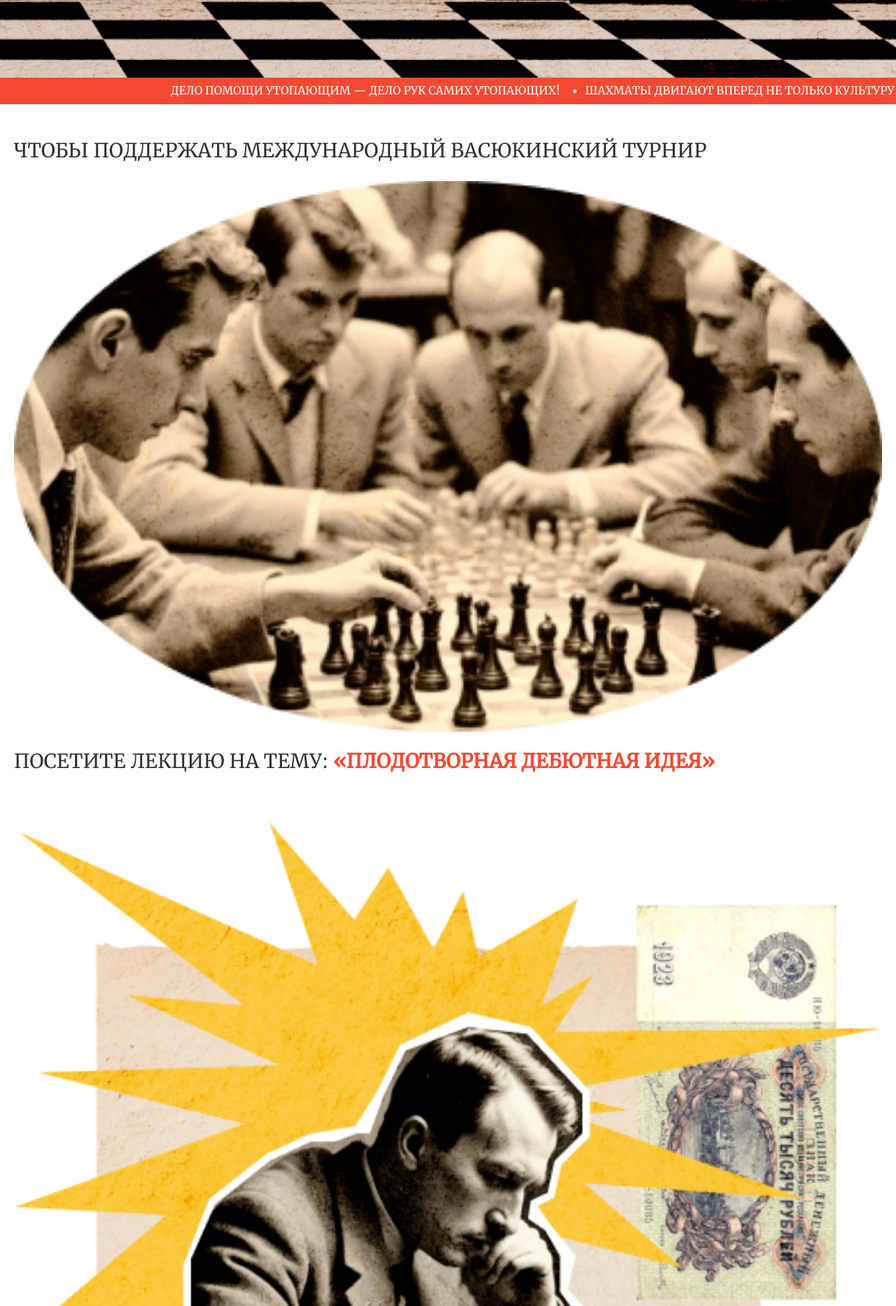
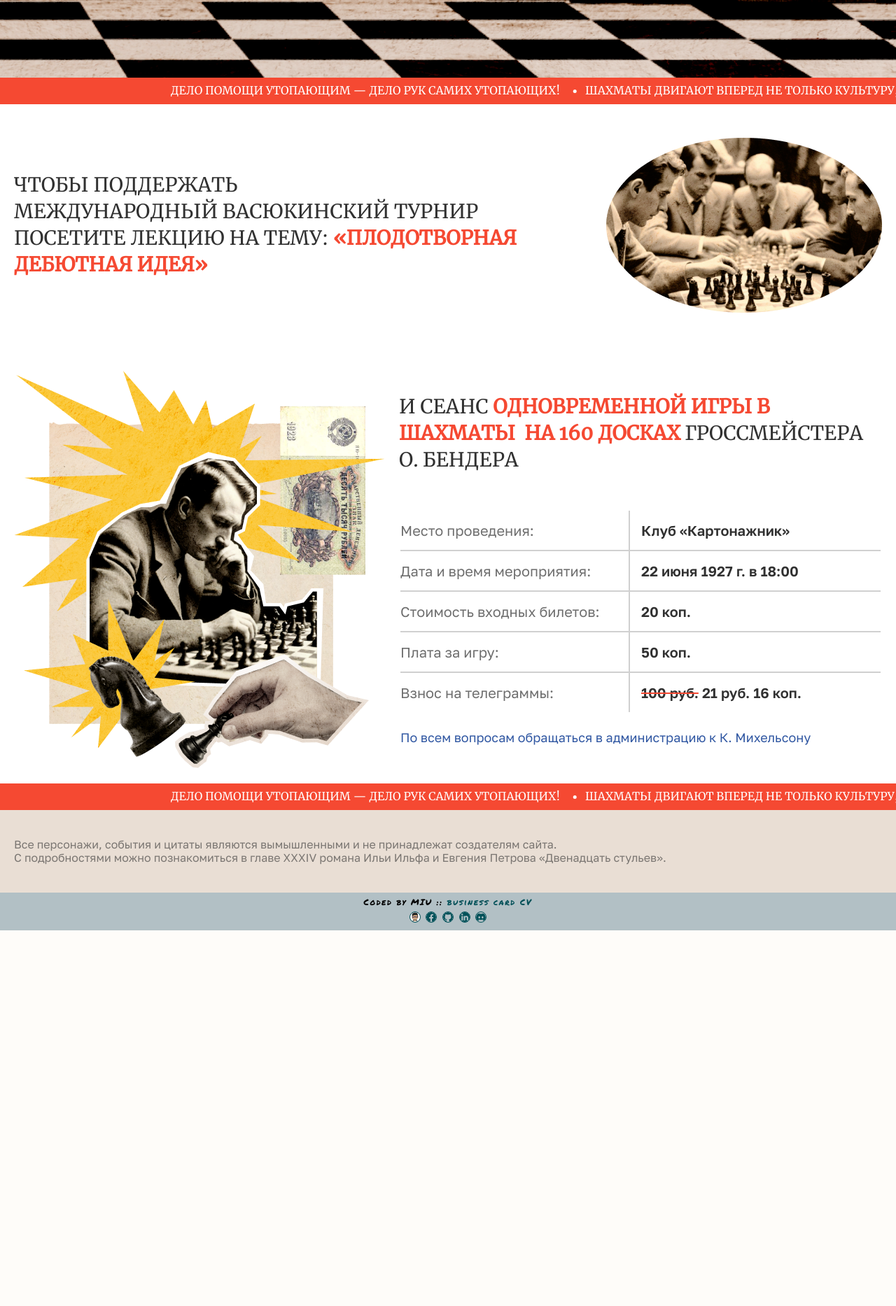
Before and after one commit to MIU-cz/My_works, a PHP site: page / in a window 1280 px wide. Shown: the part 663-2530 px from the top of the page at 70% size. After the commit the page ends 1993 px from the top, so only its background shows below. Run offline with PHP 8.4, Linux system fonts and the light colour scheme; style sheets or scripts are compiled from the project's sources.

```diff
--- a/Yandex/index.html
+++ b/Yandex/index.html
@@ -638,7 +638,7 @@
 					</figure>
 				</div>
 			</div>
-			<div class="wraper"></div>
+			<div class="header_wraper"></div>
 		</header>
 
 		<section class="run-text">
@@ -651,21 +651,21 @@
 
 		<main class="container container_main">
 			<section class="content content_main">
-				<p class="txt_main_section">Чтобы поддержать Международный васюкинский турнир</p>
-				<img
+				<p class="grid_item txt_main_section">Чтобы поддержать <br>Международный васюкинский турнир</p>
+				<img class="grid_item"
 					src="src/img/main/img-turnir.png"
 					alt="img-turnir.png"
 				/>
-				<p class="txt_main_section">посетите лекцию на тему: <mark>«Плодотворная дебютная идея»</mark></p>
-				<img
+				<p class="grid_item txt_main_section">посетите лекцию на тему: <mark>«Плодотворная дебютная идея»</mark></p>
+				<img class="grid_item"
 					src="src/img/main/img-bender.png"
 					alt="img-bender.png"
 				/>
-				<p class="txt_main_section">
+				<p class="grid_item txt_main_section">
 					и Сеанс <mark>одновременной игры в шахматы&nbsp; на 160 досках</mark> гроссмейстера О.&nbsp;Бендера
 				</p>
 
-				<table class="txt_tbl">
+				<table class="grid_item txt_tbl">
 					<tr>
 						<td class="section">Место проведения:</td>
 						<td class="description">Клуб «Картонажник»</td>
--- a/Yandex/src/css/_Animation.scss
+++ b/Yandex/src/css/_Animation.scss
@@ -15,8 +15,12 @@
 
 .txt_marquee {
 	white-space: nowrap;
-	animation: run-txt 45s linear infinite;
-	// transform: translateX(-425%);
+	animation: run-txt 25s linear infinite;
+	// transform: translateX(0%);
+
+	@media (min-width: 768px) {
+		animation-duration: 45s;
+	}
 
 	&:hover {
 		animation-play-state: paused;
--- a/Yandex/src/css/main.css
+++ b/Yandex/src/css/main.css
@@ -239,7 +239,12 @@
 }
 .txt_marquee {
   white-space: nowrap;
-  animation: run-txt 45s linear infinite;
+  animation: run-txt 25s linear infinite;
+}
+@media (min-width: 768px) {
+  .txt_marquee {
+    animation-duration: 45s;
+  }
 }
 .txt_marquee:hover {
   animation-play-state: paused;
@@ -553,7 +558,7 @@
   }
 }
 
-.wraper {
+.header_wraper {
   position: absolute;
   width: 100%;
   height: 100%;
@@ -565,12 +570,12 @@
   pointer-events: none;
 }
 @media (min-width: 1366px) {
-  .wraper {
+  .header_wraper {
     background-position-x: center;
     background-size: inherit;
   }
 }
-.wraper::after {
+.header_wraper::after {
   content: "";
   display: block;
   width: 100%;
@@ -610,17 +615,66 @@
   display: grid;
   grid-auto-flow: row;
   row-gap: 24px;
+  -moz-column-gap: 20px;
+       column-gap: 20px;
 }
-.content_main img {
+@media (min-width: 1024px) {
+  .content_main {
+    grid-template-columns: repeat(12, 1fr);
+    row-gap: 0;
+  }
+  .content_main .grid_item:nth-child(1) {
+    grid-column: span 8;
+    align-self: end;
+  }
+  .content_main .grid_item:nth-child(2) {
+    grid-column: span 4;
+    grid-row: span 2;
+  }
+  .content_main .grid_item:nth-child(3) {
+    grid-column: span 8;
+    align-self: start;
+  }
+  .content_main .grid_item:nth-child(4) {
+    grid-column: span 5;
+    grid-row: span 2;
+    margin-top: 64px;
+  }
+  .content_main .grid_item:nth-child(5) {
+    grid-column: span 7;
+    margin-top: 116px;
+  }
+  .content_main .grid_item:nth-child(6) {
+    grid-column: span 7;
+  }
+}
+.content_main img.grid_item {
   width: 100%;
   -o-object-fit: contain;
      object-fit: contain;
+}
+@media (min-width: 1024px) {
+  .content_main img.grid_item {
+    width: -moz-max-content;
+    width: max-content;
+  }
 }
 .content_main .txt_tbl .section {
   padding: 16px 0 6px;
 }
 .content_main .txt_tbl .description {
   padding: 6px 0 16px;
+}
+@media (min-width: 1024px) {
+  .content_main .txt_tbl .section {
+    padding: 16px 0;
+    flex: 1;
+  }
+  .content_main .txt_tbl .description {
+    padding: 16px;
+    flex: 1;
+    border-left: 2px solid #d0d0d0;
+  }
 }
 .content_main .txt_tbl .note {
   margin-top: 24px;
@@ -633,6 +687,11 @@
 .content_main .txt_tbl tr:last-child, .content_main .txt_tbl tr:nth-last-child(2) {
   border: 0;
 }
+@media (min-width: 1024px) {
+  .content_main .txt_tbl tr {
+    flex-direction: row;
+  }
+}
 
 .footer_content {
   width: 100%;
--- a/Yandex/src/css/main.scss
+++ b/Yandex/src/css/main.scss
@@ -274,7 +274,7 @@
 }
 
 // ### HEADER - Wraper
-.wraper {
+.header_wraper {
 	position: absolute;
 	width: 100%;
 	height: 100%;
@@ -338,10 +338,52 @@
 	display: grid;
 	grid-auto-flow: row;
 	row-gap: 24px;
+	column-gap: 20px;
 
-	img {
+	@media (min-width: 1024px) {
+		grid-template-columns: repeat(12, 1fr);
+		row-gap: 0;
+
+		.grid_item{
+			&:nth-child(1) {
+				grid-column: span 8;
+				align-self: end;
+			}
+
+			&:nth-child(2) {
+				grid-column: span 4;
+				grid-row: span 2;
+			}
+
+			&:nth-child(3) {
+				grid-column: span 8;
+				align-self: start;
+			}
+
+			&:nth-child(4) {
+				grid-column: span 5;
+				grid-row: span 2;
+				margin-top: 64px;
+			}
+
+			&:nth-child(5) {
+				grid-column: span 7;
+				margin-top: 116px;
+			}
+
+			&:nth-child(6) {
+				grid-column: span 7;
+			}
+		}
+	}
+
+	img.grid_item {
 		width: 100%;
 		object-fit: contain;
+
+		@media (min-width: 1024px) {
+			width: max-content;
+		}
 	}
 
 	.txt_tbl {
@@ -352,6 +394,19 @@
 
 		& .description {
 			padding: 6px 0 16px
+		}
+
+		@media (min-width: 1024px) {
+			.section{
+				padding: 16px 0;
+				flex: 1;
+			}
+
+			.description{
+				padding: 16px;
+				flex: 1;
+				border-left: 2px solid $c-tbl-brdr;
+			}
 		}
 
 		// .section, .description {
@@ -371,6 +426,11 @@
 			&:nth-last-child(2) {
 				border: 0;
 			}
+
+			@media (min-width: 1024px) {
+				flex-direction: row;
+				// justify-content: space-between;
+			}
 		}
 	}
 
```
Also changed, not shown: 1 other file.
